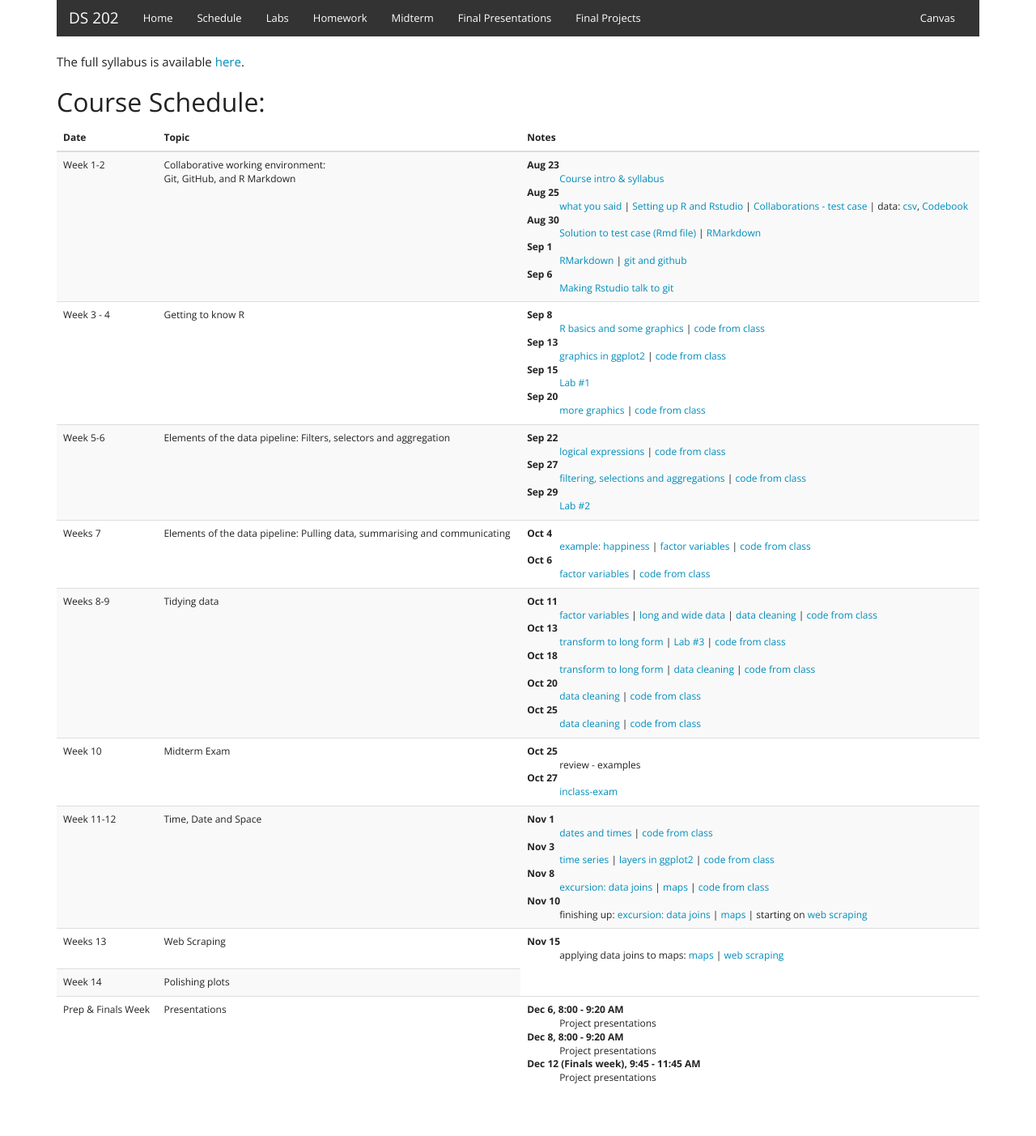
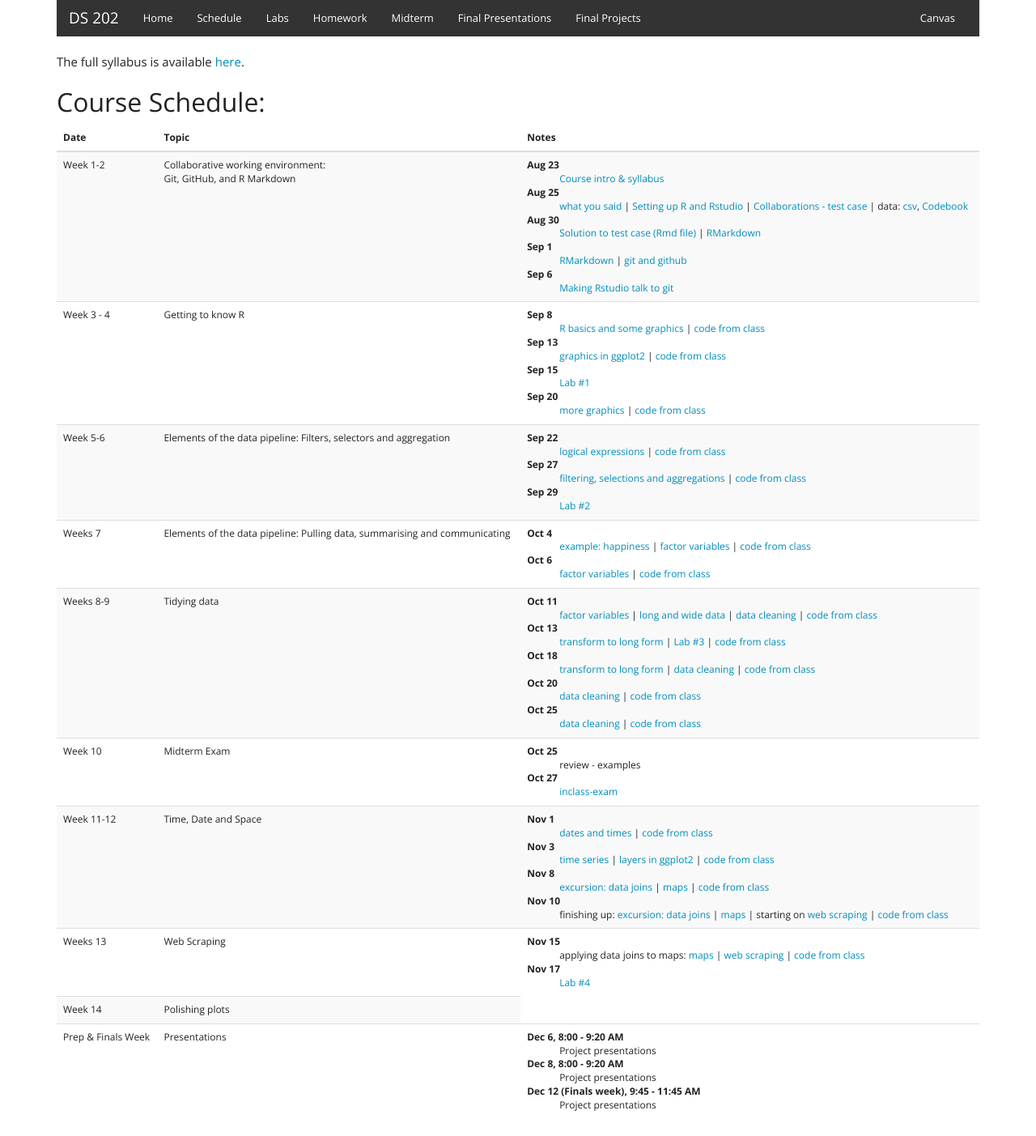
Before and after one commit to DS202-at-ISU/DS202-at-ISU.github.io, a Jekyll site: the page built from schedule.html, in a window 1280 px wide. Shown: the whole page at 81% size. Built offline with Jekyll 4.4.1, drawn with Linux system fonts in a browser that asks for light colours; before the commit the page ends 1369 px from its top, so only the background shows below that.

Commit message:
link to lab

```diff
--- a/labs.html
+++ b/labs.html
@@ -24,7 +24,7 @@
     <a href="../../labs/lab03.html">Lab assignment #3: Avengers' perils</a>, Oct 13, due Oct 17 at 10 pm.
   </li>
   <li>
-    Lab assignment #4: Nov 17, due Nov 27 - we will do a scraping exercise.
+    <a href="../../labs/lab04.html">Lab assignment #4: Scraping (into) the Hall of Fame</a>, Nov 17, due Nov 28 - we will do a scraping exercise.
   </li>
 </ol>
 <!--
--- a/schedule.html
+++ b/schedule.html
@@ -159,7 +159,7 @@
             </dd>
           <dt>Nov 10</dt>
            <dd>
-              finishing up: <a href="../materials/03_tidyverse/08-messy-4.html" target=_blank>excursion: data joins</a> | <a href="../materials/04_date-time-space/02_maps.html" target=_blank>maps</a> | starting on <a href="../materials/06_web-scraping/01_web-scraping.html">web scraping</a>
+              finishing up: <a href="../materials/03_tidyverse/08-messy-4.html" target=_blank>excursion: data joins</a> | <a href="../materials/04_date-time-space/02_maps.html" target=_blank>maps</a> | starting on <a href="../materials/06_web-scraping/01_web-scraping.html">web scraping</a> |  <a href="code/code-2022-11-10.R" target=_blank>code from class</a>
             </dd>
             </td>
       </tr>
@@ -169,7 +169,11 @@
         <td>
           <dt>Nov 15</dt>
            <dd>
-              applying data joins to maps: <a href="../materials/04_date-time-space/02_maps.html" target=_blank>maps</a> | <a href="../materials/06_web-scraping/01_web-scraping.html">web scraping</a>
+              applying data joins to maps: <a href="../materials/04_date-time-space/02_maps.html" target=_blank>maps</a> | <a href="../materials/06_web-scraping/01_web-scraping.html">web scraping</a> |  <a href="code/code-2022-11-15.R" target=_blank>code from class</a>
+            </dd>
+             <dt>Nov 17</dt>
+           <dd>
+              <a href="../labs/lab04.html" target=_blank>Lab #4</a>
             </dd>
   <!--        <dl>
           <dt>Apr 3</dt>
```
